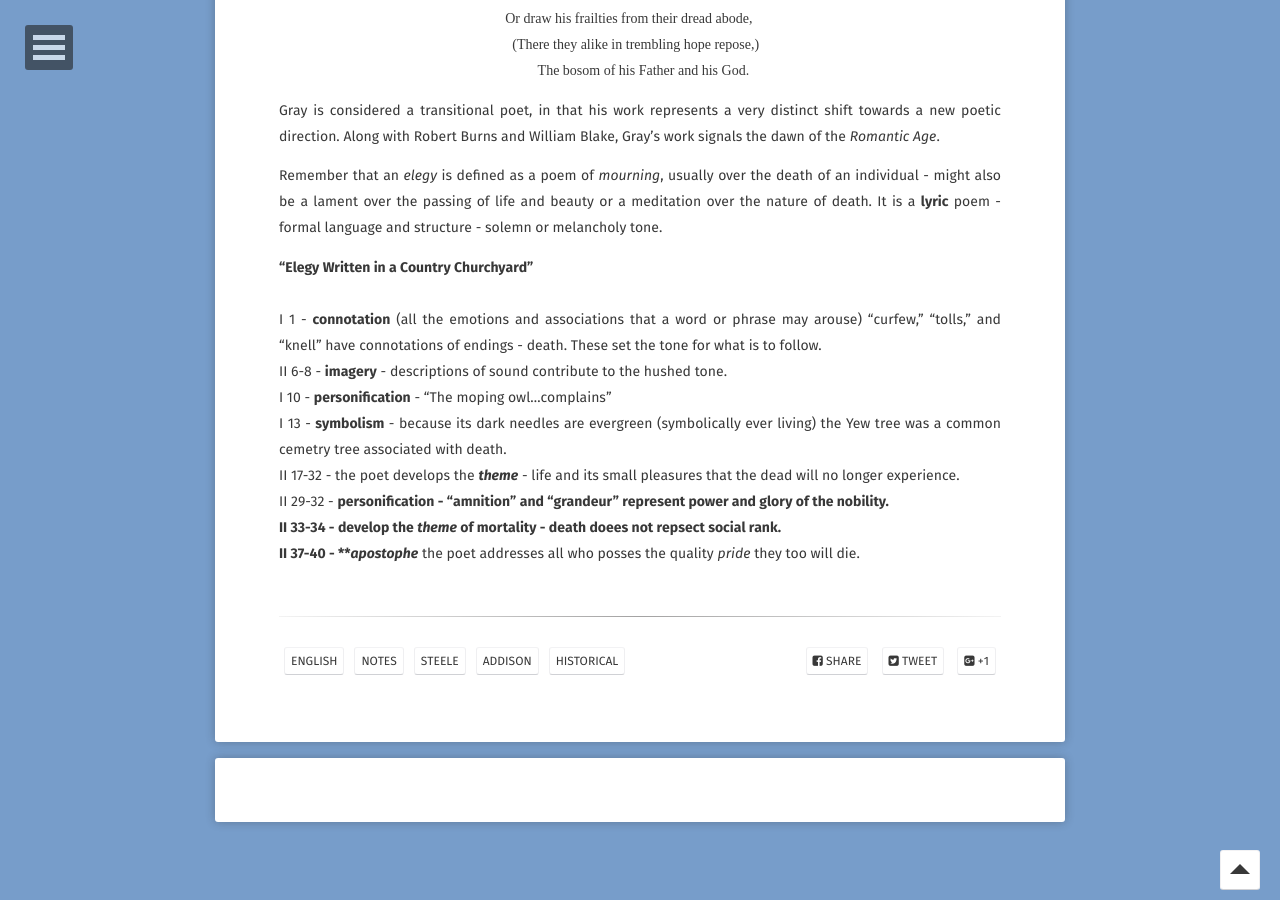
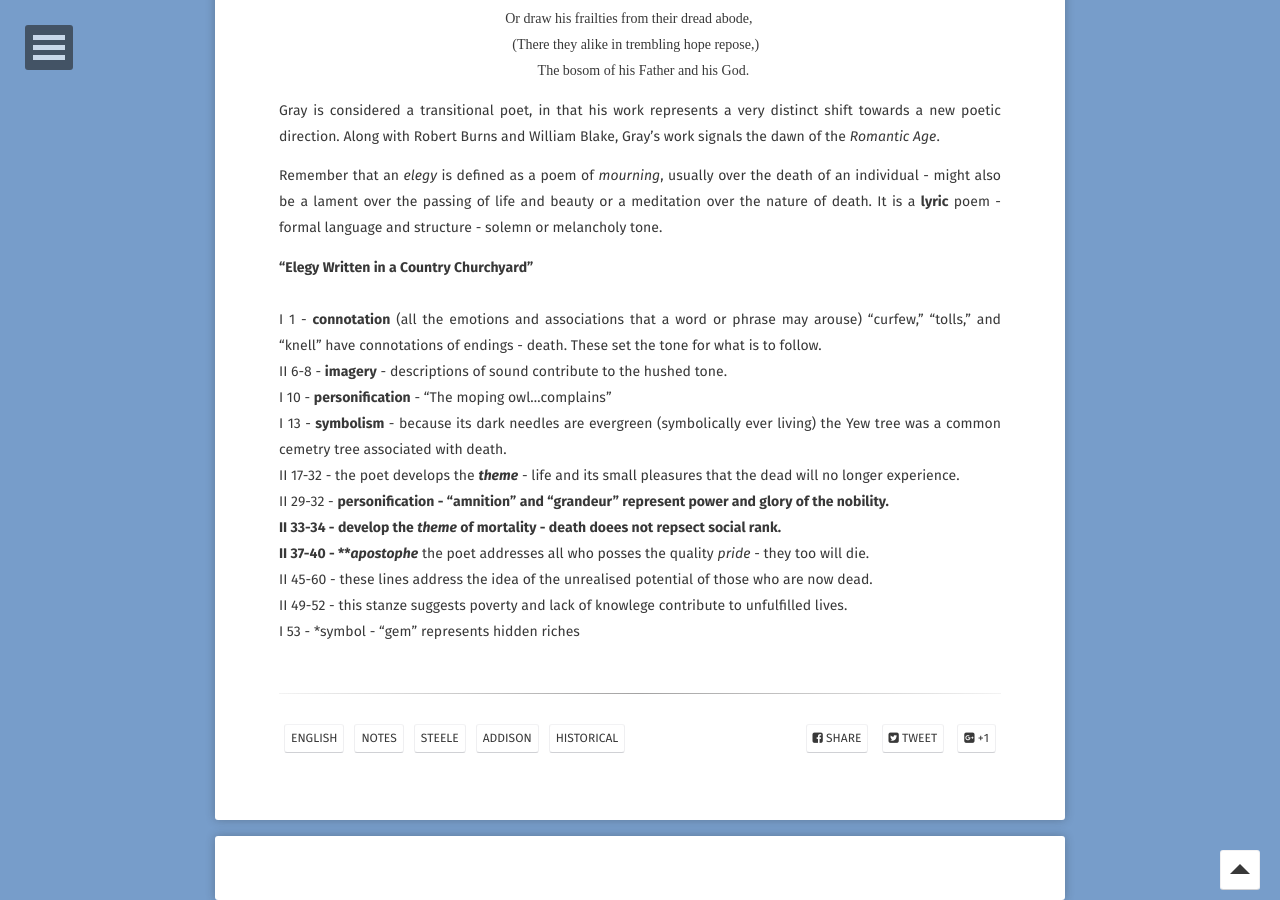
Before and after one commit to EthenStrine/site, a Jekyll site: the page built from _posts/2019-03-05-gray-elegy.md, in a window 1280 px wide and 900 px high, scrolled down 4496 px. Built offline with Jekyll 4.4.1, drawn with Linux system fonts in a browser that asks for light colours; some web fonts are replaced; comment, search, counter and statistics services are not loaded.

Commit message:
Update 2019-03-05-gray-elegy.md

```diff
--- a/_posts/2019-03-05-gray-elegy.md
+++ b/_posts/2019-03-05-gray-elegy.md
@@ -189,4 +189,7 @@ I 13 - __symbolism__ - because its dark needles are evergreen (symbolically ever
 II 17-32 - the poet develops the ***theme*** - life and its small pleasures that the dead will no longer experience.
 II 29-32 - **personification - "amnition" and "grandeur" represent power and glory of the nobility.
 II 33-34 - develop the *theme* of mortality - death doees not repsect social rank.
-II 37-40 - ***apostophe*** the poet addresses all who posses the quality *pride* they too will die.
+II 37-40 - ***apostophe*** the poet addresses all who posses the quality *pride* - they too will die.
+II 45-60 - these lines address the idea of the unrealised potential of those who are now dead.
+II 49-52 - this stanze suggests poverty and lack of knowlege contribute to unfulfilled lives.
+I 53 - *symbol - "gem" represents hidden riches
```
